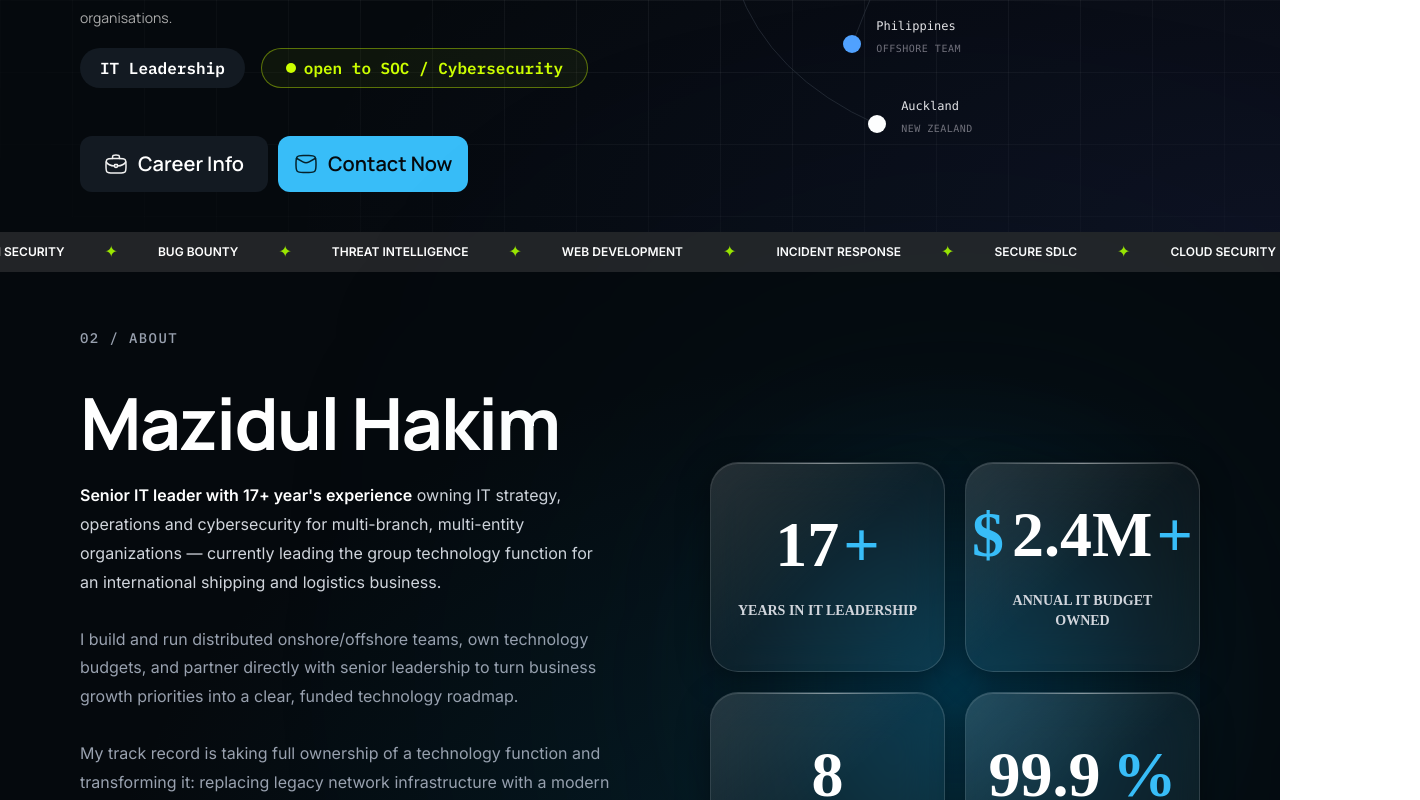
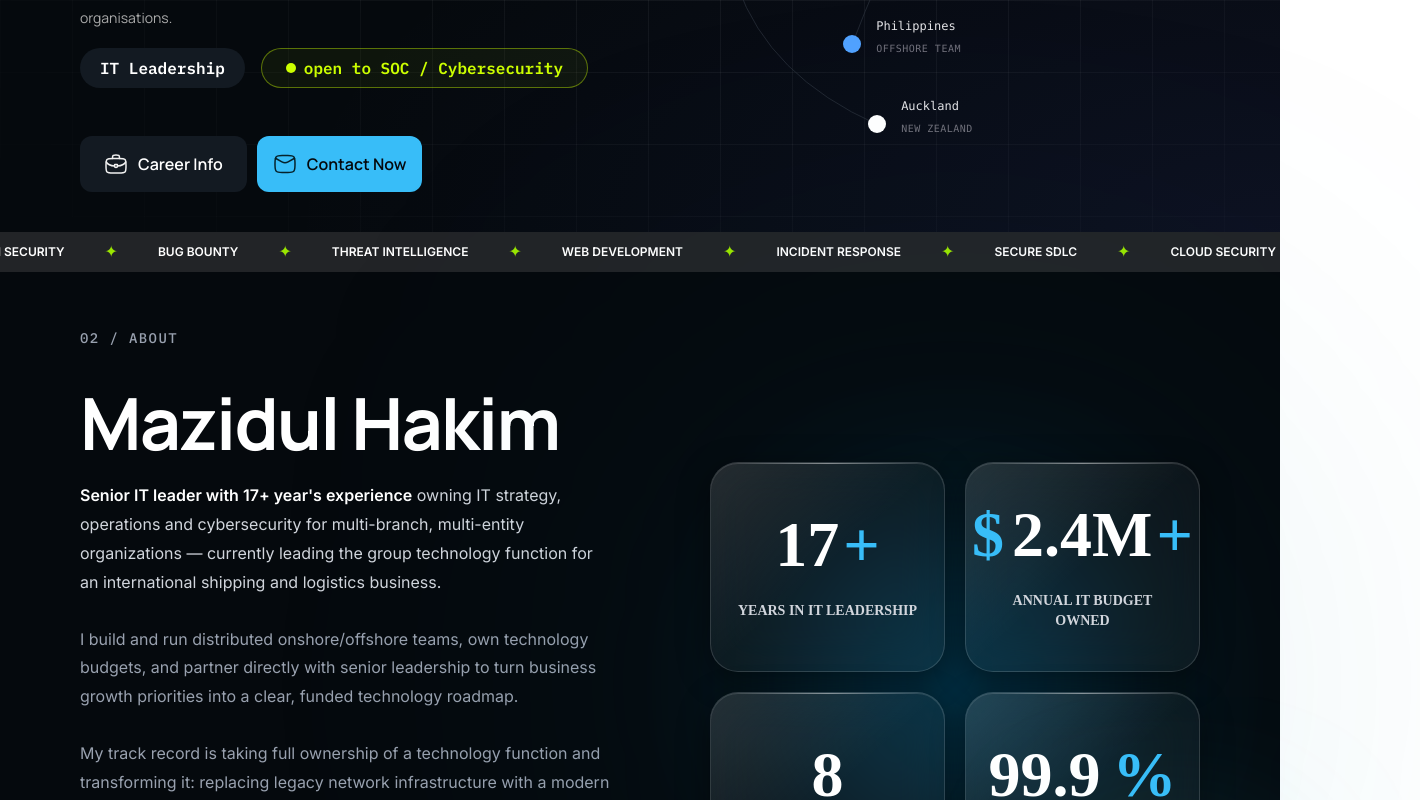
Before and after one commit to shihab-bhuiya/First-intern-Task, a Next.js app: page / in a window 1280 px wide. Shown: the part 360-1160 px from the top of the page, 1420 px wide, since content can reach past the window. Built offline with nearby package versions, Linux system fonts and the light colour scheme.

Commit message:
refactor: update button styles in Hero component for improved consistency and adjust background gradient in About component

```diff
--- a/src/components/About.tsx
+++ b/src/components/About.tsx
@@ -3,6 +3,7 @@
 import { useState } from "react";
 import { motion } from "framer-motion";
 import { fadeInUp, staggerContainer } from "@/lib/motionVariants";
+import Image from "next/image";
 
 interface StatCard {
   prefix?: string;
@@ -27,16 +28,16 @@ export default function About() {
       id="about"
       className="relative scroll-mt-[66px] bg-[#05090d] pt-14 pb-8"
     >
-      {/* Teal tint background */}
+      {/* Teal tint background (fills the whole section so no visible edge) */}
       <div
         aria-hidden="true"
-        className="pointer-events-none absolute inset-20 bg-[radial-gradient(ellipse_at_70%_100%,rgba(8,90,120,0.22),transparent_70%)]"
+        className="pointer-events-none absolute inset-0 bg-[radial-gradient(ellipse_closest-side_at_70%_100%,rgba(8,90,120,0.22),transparent)]"
       />
 
       {/* Bottom Seamless Gradient Transition */}
       <div
         aria-hidden="true"
-        className="pointer-events-none absolute inset-x-0 bottom-0 h-24 bg-gradient-to-t from-[#05090d] via-[#05090d]/60 to-transparent z-0"
+        className="pointer-events-none absolute inset-x-0 bottom-0 z-0 h-24 bg-gradient-to-t from-[#05090d] via-[#05090d]/60 to-transparent"
       />
 
       <motion.div
@@ -96,7 +97,7 @@ export default function About() {
             {/* Mobile Toggle Button */}
             <button
               onClick={() => setIsExpanded(!isExpanded)}
-              className="mt-4 font-mono text-sm font-medium text-[#38BDF8] underline decoration-[#38BDF8]/30 underline-offset-4 transition-colors hover:text-[#0EA5E9] lg:hidden"
+              className="mt-4 font-inter text-sm font-medium text-[#38BDF8] underline decoration-[#38BDF8]/30 underline-offset-4 transition-colors hover:text-[#0EA5E9] lg:hidden"
             >
               {isExpanded ? "Read less" : "Read more..."}
             </button>
@@ -160,6 +161,13 @@ export default function About() {
                 </motion.div>
               ))}
             </motion.div>
+            <Image
+              src={"/about-grtadientsvg.svg"}
+              alt="gradient"
+              width={900}
+              height={900}
+              className="absolute -right-[220px] -bottom-[690px] z-30 h-[1300px] w-[1300px]"
+            />
           </motion.div>
         </div>
 
--- a/src/components/Hero.tsx
+++ b/src/components/Hero.tsx
@@ -201,7 +201,7 @@ export default function Hero() {
               <Link
                 href="#experience"
                 onClick={(e) => handleScrollTo(e, "#experience")}
-                className="inline-flex h-[56px]  items-center  gap-2 font-manrope  rounded-[12px] bg-[#131A22] px-[18px] lg:text-[20px] font-semibold lg:px-6 text-white transition-colors hover:bg-[#1B2430] sm:h-14 sm:gap-2.5  sm:text-lg"
+                className="inline-flex h-[56px]  items-center  gap-2 font-manrope  rounded-[12px] bg-[#131A22] px-[18px] lg:text-[16px] font-semibold lg:px-6 text-white transition-colors hover:bg-[#1B2430] sm:h-14 sm:gap-2.5  sm:text-lg"
               >
               <Image src={'/carrer-infosvg.svg'} width={24} height={24} alt="carrer" className=""/>
                 Career Info
@@ -210,7 +210,7 @@ export default function Hero() {
               <Link
                 href="#contact"
                 onClick={(e) => handleScrollTo(e, "#contact")}
-                className="inline-flex h-[56px]  text-[14px] lg:text-[20px] font-manrope font-semibold  items-center gap-2 rounded-[12px] bg-[#38BDF8] px-[18px] lg:px-4 font-semibold text-[#05090d] transition-colors hover:bg-[#7DD3FC] sm:h-14 sm:gap-2.5  sm:text-lg"
+                className="inline-flex h-[56px]  text-[14px] lg:text-[16px] font-manrope font-semibold  items-center gap-2 rounded-[12px] bg-[#38BDF8] px-[18px] lg:px-4 font-semibold text-[#05090d] transition-colors hover:bg-[#7DD3FC] sm:h-14 sm:gap-2.5  sm:text-lg"
               >
                <Image src={'/mail.svg'} alt="mail" width={24} height={24}/>
                 Contact Now
```
